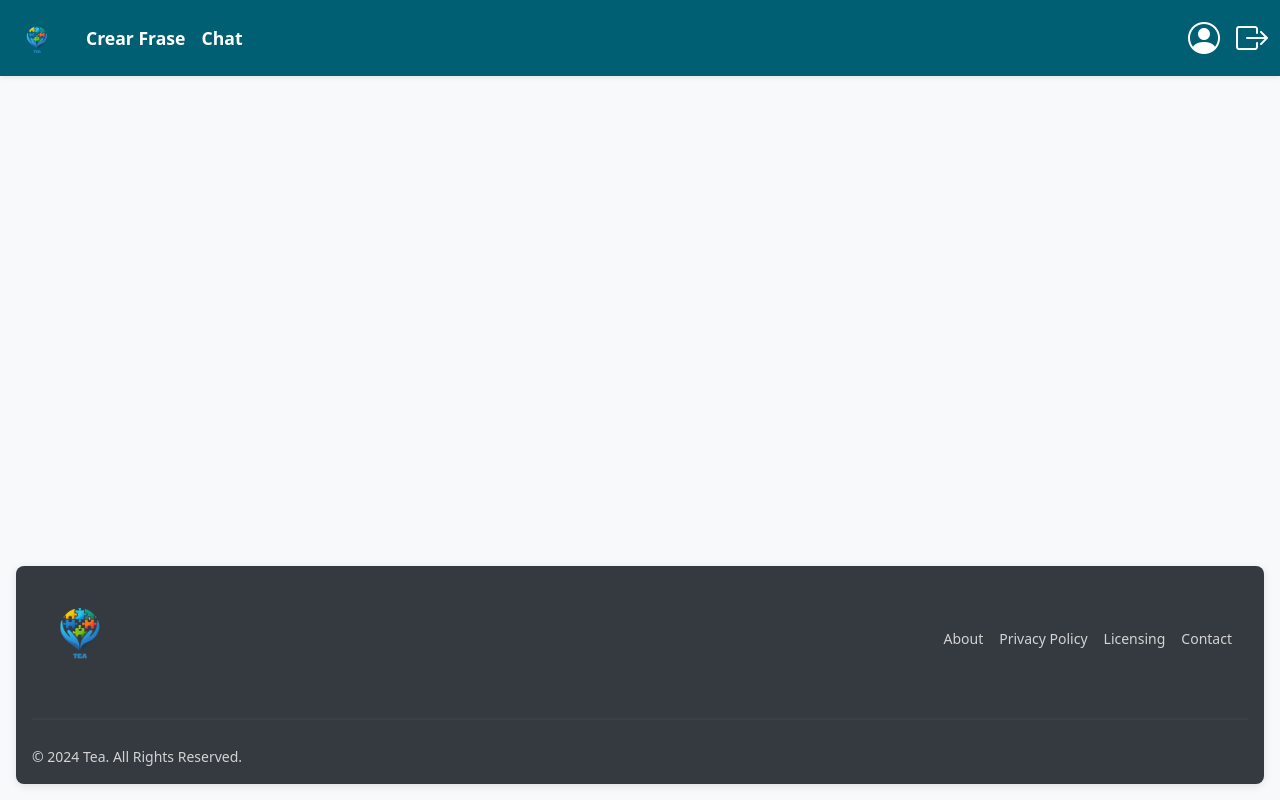
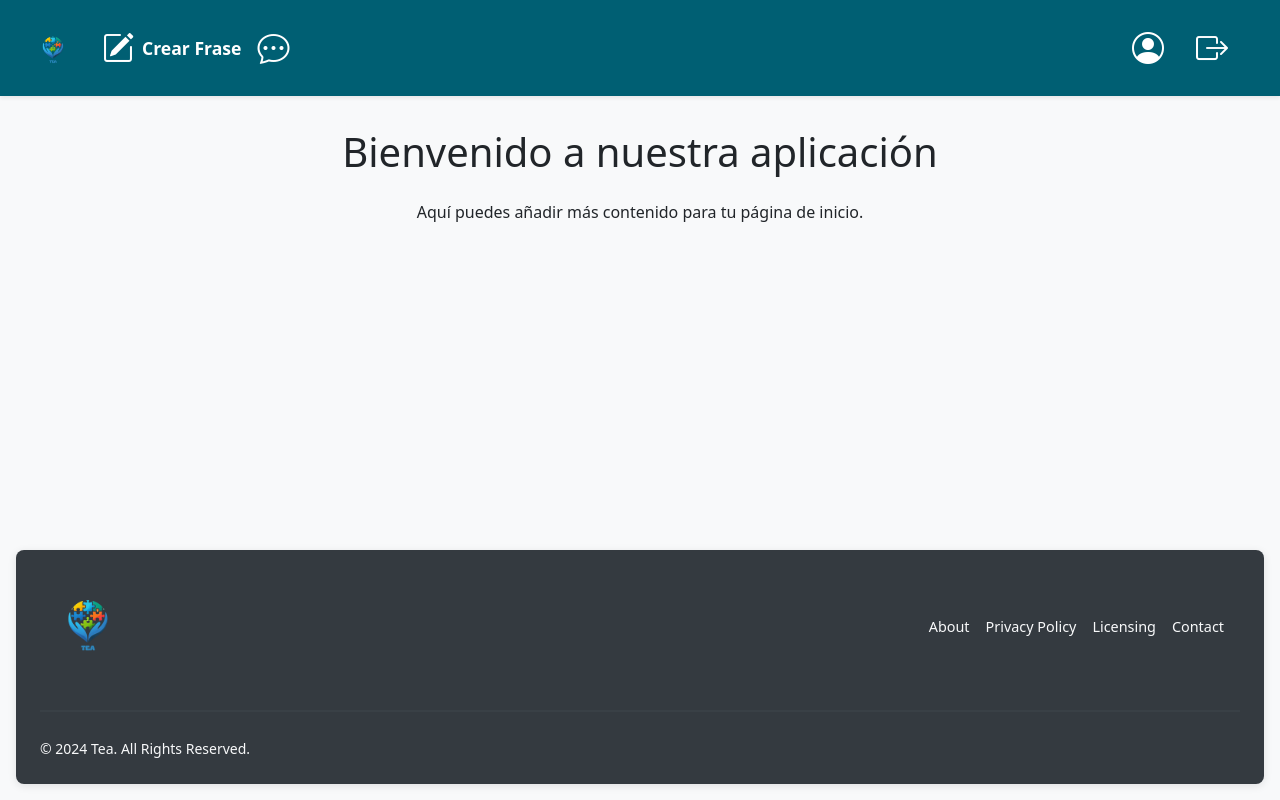
Before and after one commit to lospibes10/tea-proyecto, a website: page frontend/public/home.html in a window 1280 px wide. Drawn offline with nearby package versions, Linux system fonts and the light colour scheme; no server answers.

Commit message:
se corrigio el header

```diff
--- a/frontend/public/home.html
+++ b/frontend/public/home.html
@@ -18,21 +18,35 @@
 
     .main-content {
       flex: 1;
+      padding: 2rem 0;
     }
 
     .navbar {
       background-color: #005f73;
+      padding: 1rem;
     }
 
-    .nav-link, .bi {
+    .navbar-brand img {
+      width: 50px;
+      height: 50px;
+    }
+
+    .nav-link,
+    .nav-icon {
       color: white !important;
       font-size: 1.1rem;
       font-weight: bold;
-      transition: color 0.3s ease;
+      transition: color 0.3s ease, transform 0.3s ease;
     }
 
-    .nav-link:hover, .bi:hover {
+    .nav-link:hover,
+    .nav-icon:hover {
       color: #ffb703 !important;
+      transform: scale(1.05);
+    }
+
+    .nav-icon {
+      font-size: 2rem;
     }
 
     .btn-custom {
@@ -40,12 +54,13 @@
       border-color: #023e8a;
       color: white;
       font-family: 'Arial', sans-serif;
-      transition: background-color 0.3s ease, border-color 0.3s ease;
+      transition: background-color 0.3s ease, border-color 0.3s ease, transform 0.3s ease;
     }
 
     .btn-custom:hover {
       background-color: #0077b6 !important;
       border-color: #0077b6 !important;
+      transform: translateY(-2px);
     }
 
     .footer {
@@ -54,19 +69,19 @@
       border-radius: 0.5rem;
       box-shadow: 0 2px 8px rgba(0, 0, 0, 0.1);
       margin: 1rem;
-      padding: 1rem;
+      padding: 1.5rem;
     }
 
-    .container {
+    .container-footer {
       max-width: 1200px;
       margin: 0 auto;
-      padding: 1rem;
     }
 
     .footer-content {
       display: flex;
       justify-content: space-between;
       align-items: center;
+      flex-wrap: wrap;
     }
 
     .logo {
@@ -77,13 +92,7 @@
 
     .logo-img {
       height: 6rem;
-    }
-
-    .logo-text {
-      font-size: 1.5rem;
-      font-weight: bold;
-      margin-left: 0.5rem;
-      color: white;
+      width: auto;
     }
 
     .footer-links {
@@ -96,15 +105,18 @@
 
     .footer-links li {
       margin-right: 1rem;
+      margin-bottom: 0.5rem;
     }
 
     .link {
-      font-size: 0.875rem;
-      color: lightgray;
+      font-size: 0.9rem;
+      color: #f8f9fa;
       text-decoration: none;
+      transition: color 0.3s ease;
     }
 
     .link:hover {
+      color: #ffb703;
       text-decoration: underline;
     }
 
@@ -116,15 +128,17 @@
     .footer-bottom {
       text-align: center;
       font-size: 0.875rem;
-      color: lightgray;
+      color: #f8f9fa;
     }
 
     .footer-link {
-      color: lightgray;
+      color: #f8f9fa;
       text-decoration: none;
+      transition: color 0.3s ease;
     }
 
     .footer-link:hover {
+      color: #ffb703;
       text-decoration: underline;
     }
   </style>
@@ -144,21 +158,26 @@
       <div class="collapse navbar-collapse" id="navbarNav">
         <ul class="navbar-nav me-auto">
           <li class="nav-item">
-            <a class="nav-link" href="blog.html">Crear Frase</a>
+            <a class="nav-link d-flex align-items-center" href="blog.html">
+              <i class="bi bi-pencil-square me-2" style="font-size: 2rem;"></i>
+              <span>Crear Frase</span>
+            </a>
           </li>
           <li class="nav-item">
-            <a class="nav-link" href="about.html">Chat</a>
+            <a class="nav-link" href="about.html">
+              <i class="bi bi-chat-dots nav-icon"></i>
+            </a>
           </li>
         </ul>
         <ul class="navbar-nav ms-auto d-flex align-items-center">
-          <li class="nav-item d-flex align-items-center me-3">
-            <a href="profile.html">
-              <i class="bi bi-person-circle" style="font-size: 2rem;"></i>
+          <li class="nav-item d-flex align-items-center me-3"> <!-- Ajuste de margen aquí -->
+            <a href="profile.html" class="nav-link">
+              <i class="bi bi-person-circle nav-icon"></i>
             </a>
           </li>
-          <li class="nav-item d-flex align-items-center">
-            <a id="logout" href="#" title="Cerrar Sesión">
-              <i class="bi bi-box-arrow-right" style="font-size: 2rem;"></i>
+          <li class="nav-item d-flex align-items-center me-3"> <!-- Aumentar margen derecho -->
+            <a id="logout" href="#" title="Cerrar Sesión" class="nav-link">
+              <i class="bi bi-box-arrow-right nav-icon"></i>
             </a>
           </li>
         </ul>
@@ -166,9 +185,11 @@
     </div>
   </nav>
 
-  <!-- Contenido principal aquí -->
   <div class="main-content">
-    <!-- Tu contenido aquí -->
+    <div class="container">
+      <h1 class="text-center mb-4">Bienvenido a nuestra aplicación</h1>
+      <p class="text-center">Aquí puedes añadir más contenido para tu página de inicio.</p>
+    </div>
   </div>
 
   <footer class="footer">
@@ -185,7 +206,7 @@
         </ul>
       </div>
       <hr class="divider" />
-      <span class="footer-bottom">© 2024 <a class="footer-link">Tea</a>. All Rights Reserved.</span>
+      <span class="footer-bottom">© 2024 <a href="#" class="footer-link">Tea</a>. All Rights Reserved.</span>
     </div>
   </footer>
 
@@ -195,8 +216,4 @@
   <script src='https://cdn.jsdelivr.net/npm/bootstrap@5.3.3/dist/js/bootstrap.min.js'
     integrity='sha384-0pUGZvbkm6XF6gxjEnlmuGrJXVbNuzT9qBBavbLwCsOGabYfZo0T0to5eqruptLy' crossorigin='anonymous'>
   </script>
-  <script src="../src/script/main.js"></script>
-
-</body>
-
-</html>
+  <script src="../src/script/main
```
Also changed, not shown: frontend/public/about.html (+46 -28 lines), frontend/public/blog.html (+44 -28 lines).
